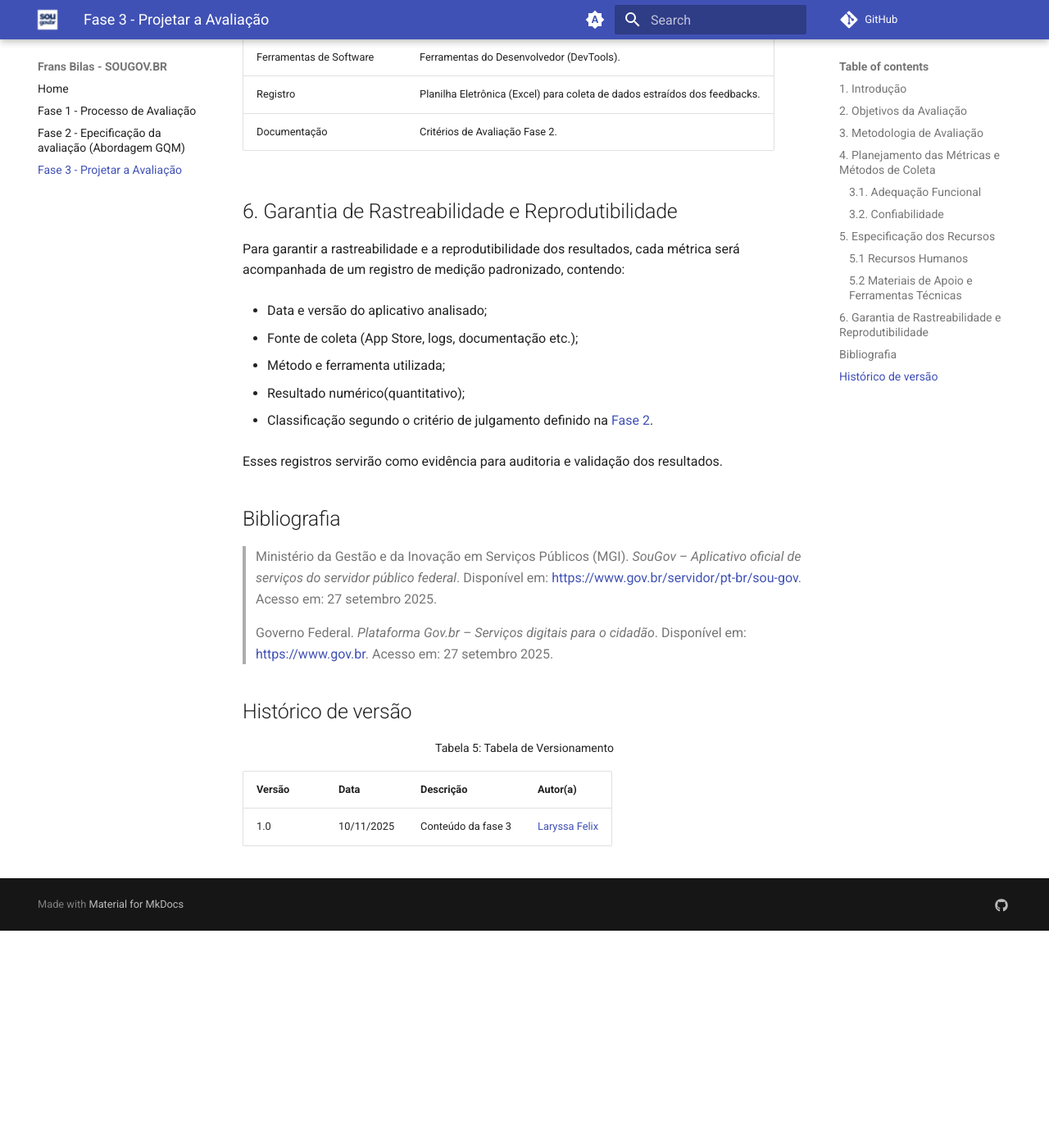
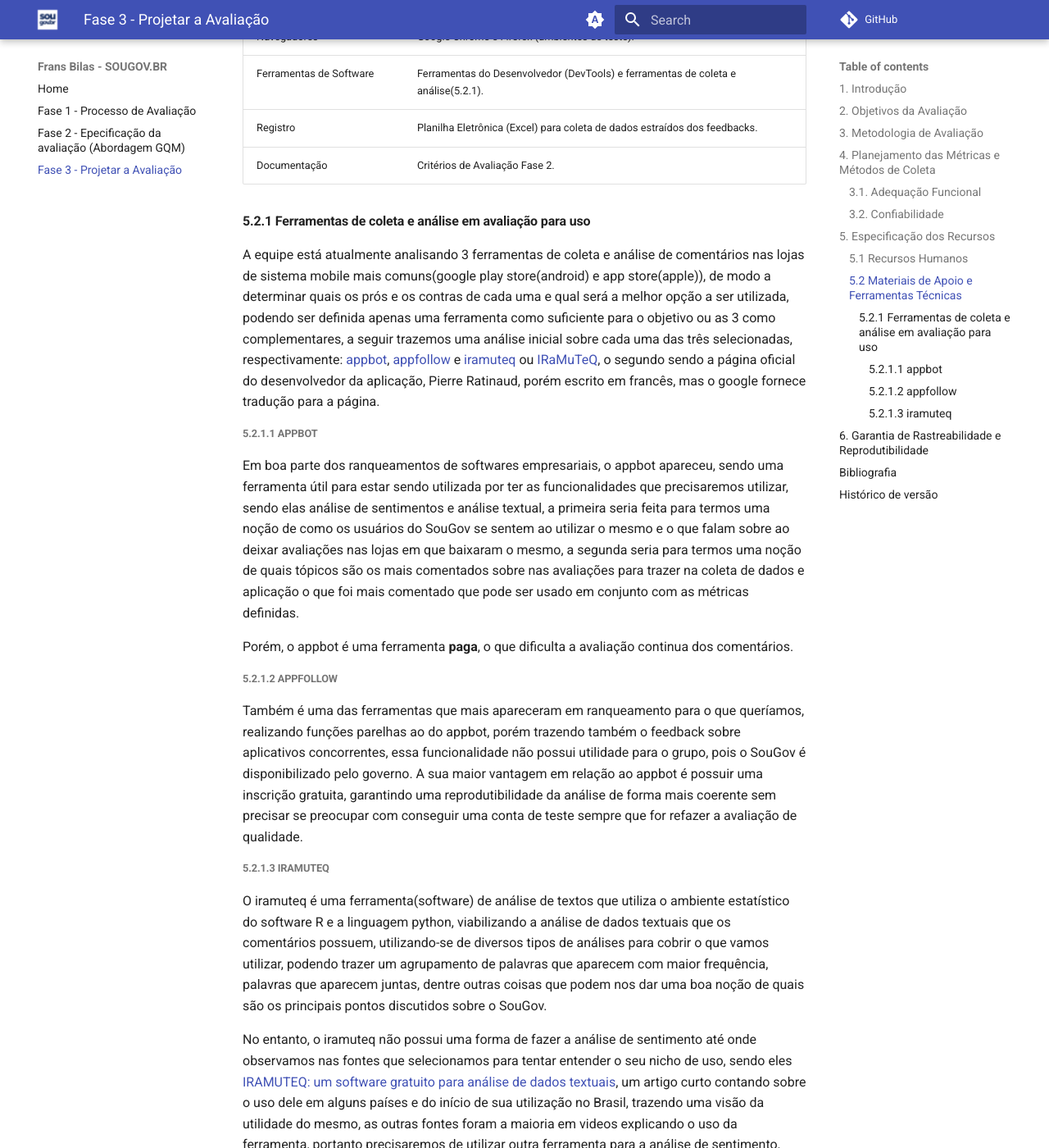
Before and after one commit to felixlaryssa/2025-2_T01_FRANS-BILAS, an MkDocs documentation site: the page built from docs/fase3.md, in a window 1280 px wide and 1400 px high, scrolled down 5121 px. Shown: the whole window at 82% size. Built offline with MkDocs 1.6.1 and Material for MkDocs 9.7.7, drawn with Linux system fonts in a browser that asks for light colours; comment, search, counter and statistics services are not loaded; before the commit the page ends 6256 px from its top, so only the background shows below that; some of the changed text lies outside the part shown.

Commit message:
Adição da análise das ferramentas
Adição da análise inicial sobre as ferramentas que encontramos e julgamos como coerentes para uso, bem como a ferramenta indicada pela professora(IRAMUTEQ).

```diff
--- a/docs/fase3.md
+++ b/docs/fase3.md
@@ -26,7 +26,7 @@ Esta fase garante que:
 ## 2. Objetivos da Avaliação
 
 1. Avaliar o grau de correspondência entre as funcionalidades implementadas e as necessidades dos usuários ([Adequação Funcional](https://felixlaryssa.github.io/2025-2_T01_FRANS-BILAS/fase1/#7-modelo-de-qualidade)
-).
+   ).
 
 2. Verificar a confiabilidade operacional do aplicativo, considerando falhas relatadas, estabilidade e comportamento sob condições normais de uso ([Confiabilidade](https://felixlaryssa.github.io/2025-2_T01_FRANS-BILAS/fase1/#7-modelo-de-qualidade)).
 
@@ -34,9 +34,9 @@ Esta fase garante que:
 
 A avaliação será conduzida de acordo com as cinco etapas do processo de avaliação da ISO/IEC 25040, que servem como referência metodológica:
 
-- Estabelecimento dos requisitos de avaliação (já realizado na [Fase 1]((https://felixlaryssa.github.io/2025-2_T01_FRANS-BILAS/fase1/)));
+- Estabelecimento dos requisitos de avaliação (já realizado na [Fase 1](<(https://felixlaryssa.github.io/2025-2_T01_FRANS-BILAS/fase1/)>));
 
-- Especificação da avaliação (modelo GQM definido na [Fase 2]((https://felixlaryssa.github.io/2025-2_T01_FRANS-BILAS/fase2/) ));
+- Especificação da avaliação (modelo GQM definido na [Fase 2](<(https://felixlaryssa.github.io/2025-2_T01_FRANS-BILAS/fase2/)>));
 
 - Projetar a avaliação (fase atual);
 
@@ -44,7 +44,7 @@ A avaliação será conduzida de acordo com as cinco etapas do processo de avali
 
 - Concluir a avaliação (interpretação e julgamento dos resultados).
 
-Nesta fase, são detalhados os procedimentos de coleta e análise para cada métrica GQM ([M1 a M6]((https://felixlaryssa.github.io/2025-2_T01_FRANS-BILAS/fase2/#32-definicao-das-questoes-e-metricas-abordagem-gqm-q-e-m))), bem como a estrutura operacional necessária para realizar a avaliação com consistência.
+Nesta fase, são detalhados os procedimentos de coleta e análise para cada métrica GQM ([M1 a M6](<(https://felixlaryssa.github.io/2025-2_T01_FRANS-BILAS/fase2/#32-definicao-das-questoes-e-metricas-abordagem-gqm-q-e-m)>)), bem como a estrutura operacional necessária para realizar a avaliação com consistência.
 
 ## 4. Planejamento das Métricas e Métodos de Coleta
 
@@ -52,19 +52,19 @@ As métricas a seguir derivam diretamente da [Fase 2](https://felixlaryssa.githu
 
 ### **3.1. Adequação Funcional**
 
-| **Métrica**                                                       | **Descrição / Finalidade**                                                                         | **Método de Coleta**                                                                      | **Fonte de Dados**                                                                                       | **Frequência / Amostragem**                   | **Critério de Julgamento (da Fase 2)**                                   |
-| ----------------------------------------------------------------- | -------------------------------------------------------------------------------------------------- | ----------------------------------------------------------------------------------------- | -------------------------------------------------------------------------------------------------------- | --------------------------------------------- | ------------------------------------------------------------------------ |
-| **[M1 — Cobertura de Requisitos Críticos por Módulo](https://felixlaryssa.github.io/2025-2_T01_FRANS-BILAS/fase2/#321-adequacao-funcional)**              | Mede a completude funcional, verificando se os módulos do SouGov atendem aos requisitos esperados. | Análise de rastreabilidade entre requisitos documentados e funcionalidades implementadas. | Documentação, lista de requisitos, base de chamados de suporte (“Funcionalidade Ausente”). | Análise pontual sobre versão 5.573.           | ≥ 95% Excelente; 80–94% Bom; 60–79% Regular; < 60% Insuficiente. |
-| **[M2 — Taxa de Inconformidade Funcional (TIF)]((https://felixlaryssa.github.io/2025-2_T01_FRANS-BILAS/fase2/#321-adequacao-funcional))**                   | Mede a correção funcional dos resultados (ex.: cálculo de contracheque, férias).                   | Análises de comentários de usuários relatando divergências (“meu valor no SouGov está diferente do Portal do Servidor”).  |  registros de chamados (“Cálculo Incorreto”) Comentários e avaliações nas App Stores. A partir de feedback de usuário fazer comparativos entre dados do SOUGOV e relatórios públicos (como o [Portal da Transparência](https://portaldatransparencia.gov.br/))                                                | Avaliação sobre amostra representativa. | ≤ 5% Excelente; 6–15% Bom; 16–25% Regular; > 25% Insuficiente.   |
-| **[M3 — Taxa de Sucesso na Conclusão de Tarefas Críticas (TSCTC)](https://felixlaryssa.github.io/2025-2_T01_FRANS-BILAS/fase2/#321-adequacao-funcional)** | Mede se os usuários conseguem completar tarefas essenciais (ex.: Prova de Vida Digital).           | Análise de comportamento do usuário + coleta de feedbacks.                                | Comentários e avaliações nas App Stores, telemetria de eventos de uso.                                   | Coleta contínua durante alguns dias.              | ≥ 90% Excelente; 70–89% Bom; 50–69% Regular; < 50% Insuficiente. |
+| **Métrica**                                                                                                                                               | **Descrição / Finalidade**                                                                         | **Método de Coleta**                                                                                                     | **Fonte de Dados**                                                                                                                                                                                                                                            | **Frequência / Amostragem**             | **Critério de Julgamento (da Fase 2)**                           |
+| --------------------------------------------------------------------------------------------------------------------------------------------------------- | -------------------------------------------------------------------------------------------------- | ------------------------------------------------------------------------------------------------------------------------ | ------------------------------------------------------------------------------------------------------------------------------------------------------------------------------------------------------------------------------------------------------------- | --------------------------------------- | ---------------------------------------------------------------- |
+| **[M1 — Cobertura de Requisitos Críticos por Módulo](https://felixlaryssa.github.io/2025-2_T01_FRANS-BILAS/fase2/#321-adequacao-funcional)**              | Mede a completude funcional, verificando se os módulos do SouGov atendem aos requisitos esperados. | Análise de rastreabilidade entre requisitos documentados e funcionalidades implementadas.                                | Documentação, lista de requisitos, base de chamados de suporte (“Funcionalidade Ausente”).                                                                                                                                                                    | Análise pontual sobre versão 5.573.     | ≥ 95% Excelente; 80–94% Bom; 60–79% Regular; < 60% Insuficiente. |
+| **[M2 — Taxa de Inconformidade Funcional (TIF)](<(https://felixlaryssa.github.io/2025-2_T01_FRANS-BILAS/fase2/#321-adequacao-funcional)>)**               | Mede a correção funcional dos resultados (ex.: cálculo de contracheque, férias).                   | Análises de comentários de usuários relatando divergências (“meu valor no SouGov está diferente do Portal do Servidor”). | registros de chamados (“Cálculo Incorreto”) Comentários e avaliações nas App Stores. A partir de feedback de usuário fazer comparativos entre dados do SOUGOV e relatórios públicos (como o [Portal da Transparência](https://portaldatransparencia.gov.br/)) | Avaliação sobre amostra representativa. | ≤ 5% Excelente; 6–15% Bom; 16–25% Regular; > 25% Insuficiente.   |
+| **[M3 — Taxa de Sucesso na Conclusão de Tarefas Críticas (TSCTC)](https://felixlaryssa.github.io/2025-2_T01_FRANS-BILAS/fase2/#321-adequacao-funcional)** | Mede se os usuários conseguem completar tarefas essenciais (ex.: Prova de Vida Digital).           | Análise de comportamento do usuário + coleta de feedbacks.                                                               | Comentários e avaliações nas App Stores, telemetria de eventos de uso.                                                                                                                                                                                        | Coleta contínua durante alguns dias.    | ≥ 90% Excelente; 70–89% Bom; 50–69% Regular; < 50% Insuficiente. |
 
 ### **3.2. Confiabilidade**
 
-| **Métrica**                                                    | **Descrição / Finalidade**                                                                                | **Método de Coleta**                                                                                                                                                                                                                                                                                                                                                                                                                                                                                                       | **Fonte de Dados**                                                                                                            | **Frequência / Amostragem**                                         | **Critério de Julgamento (da Fase 2)**                                   |
-| -------------------------------------------------------------- | --------------------------------------------------------------------------------------------------------- | -------------------------------------------------------------------------------------------------------------------------------------------------------------------------------------------------------------------------------------------------------------------------------------------------------------------------------------------------------------------------------------------------------------------------------------------------------------------------------------------------------------------------- | ----------------------------------------------------------------------------------------------------------------------------- | ------------------------------------------------------------------- | ------------------------------------------------------------------------ |
-| **M4 — Tempo Médio Entre Falhas (TMEF) / Disponibilidade (%)** | Mede a estabilidade operacional e o tempo médio de funcionamento do SouGov sem interrupções perceptíveis. | O avaliador realizará **sessões de uso contínuo** do aplicativo (mínimo de 30 minutos), em três dias distintos da semana, simulando operações típicas como **login, consulta de contracheque e atualização cadastral**. Durante as sessões, serão anotadas falhas ou travamentos. O cálculo da disponibilidade percentual média será feito com base nesses registros. | Sessões de uso simuladas; | Coleta semanal durante 3 semanas consecutivas.                      | ≥ 99% Excelente; 95–98% Bom; 85–94% → Regular; < 85% → Insuficiente. |
-| **M5 — Tempo Médio para Reparo/Recuperação (TMPR)**            | Mede o tempo necessário para o sistema se recuperar de falhas críticas relatadas por usuários.            | Serão analisados **20 comentários recentes** de usuários na App Store e Play Store que mencionem falhas funcionais (ex: “não abre”, “erro no login”, “não carrega”). Para cada relato, será verificado se o problema foi **corrigido em versões posteriores**, com base nas **notas de atualização oficiais**. O tempo médio entre o relato e a correção observada será estimado como o TMPR.                                                                                                                              | Comentários de usuários nas lojas de aplicativos e notas de atualização do SouGov.                                            | Avaliação trimestral, considerando o histórico de versões lançadas. | ≤ 1h Excelente; 1–3h Bom; 3–6h Regular; > 6h Insuficiente.       |
-| **M6 — Frequência de Falhas Operacionais (FFO)**               | Mede a incidência de falhas percebidas pelos usuários e observadas durante o uso prático do aplicativo.   | A coleta será baseada em **duas fontes**: (1) análise de comentários e avaliações nas lojas de aplicativos, contabilizando menções de falhas (“fecha sozinho”, “erro”, “não abre”); e (2) **observação direta** durante as sessões de teste realizadas para a métrica M4. A proporção de interações que resultaram em falhas será calculada e convertida em percentual de falhas operacionais.                                                                                                                             | Comentários nas lojas de aplicativos e registros das sessões de uso simuladas.                                                | Coleta mensal contínua  | ≤ 2% Excelente; 3–5% Bom; 6–10% Regular; > 10% Insuficiente.     |
+| **Métrica**                                                    | **Descrição / Finalidade**                                                                                | **Método de Coleta**                                                                                                                                                                                                                                                                                                                                                                           | **Fonte de Dados**                                                                 | **Frequência / Amostragem**                                         | **Critério de Julgamento (da Fase 2)**                               |
+| -------------------------------------------------------------- | --------------------------------------------------------------------------------------------------------- | ---------------------------------------------------------------------------------------------------------------------------------------------------------------------------------------------------------------------------------------------------------------------------------------------------------------------------------------------------------------------------------------------- | ---------------------------------------------------------------------------------- | ------------------------------------------------------------------- | -------------------------------------------------------------------- |
+| **M4 — Tempo Médio Entre Falhas (TMEF) / Disponibilidade (%)** | Mede a estabilidade operacional e o tempo médio de funcionamento do SouGov sem interrupções perceptíveis. | O avaliador realizará **sessões de uso contínuo** do aplicativo (mínimo de 30 minutos), em três dias distintos da semana, simulando operações típicas como **login, consulta de contracheque e atualização cadastral**. Durante as sessões, serão anotadas falhas ou travamentos. O cálculo da disponibilidade percentual média será feito com base nesses registros.                          | Sessões de uso simuladas;                                                          | Coleta semanal durante 3 semanas consecutivas.                      | ≥ 99% Excelente; 95–98% Bom; 85–94% → Regular; < 85% → Insuficiente. |
+| **M5 — Tempo Médio para Reparo/Recuperação (TMPR)**            | Mede o tempo necessário para o sistema se recuperar de falhas críticas relatadas por usuários.            | Serão analisados **20 comentários recentes** de usuários na App Store e Play Store que mencionem falhas funcionais (ex: “não abre”, “erro no login”, “não carrega”). Para cada relato, será verificado se o problema foi **corrigido em versões posteriores**, com base nas **notas de atualização oficiais**. O tempo médio entre o relato e a correção observada será estimado como o TMPR.  | Comentários de usuários nas lojas de aplicativos e notas de atualização do SouGov. | Avaliação trimestral, considerando o histórico de versões lançadas. | ≤ 1h Excelente; 1–3h Bom; 3–6h Regular; > 6h Insuficiente.           |
+| **M6 — Frequência de Falhas Operacionais (FFO)**               | Mede a incidência de falhas percebidas pelos usuários e observadas durante o uso prático do aplicativo.   | A coleta será baseada em **duas fontes**: (1) análise de comentários e avaliações nas lojas de aplicativos, contabilizando menções de falhas (“fecha sozinho”, “erro”, “não abre”); e (2) **observação direta** durante as sessões de teste realizadas para a métrica M4. A proporção de interações que resultaram em falhas será calculada e convertida em percentual de falhas operacionais. | Comentários nas lojas de aplicativos e registros das sessões de uso simuladas.     | Coleta mensal contínua                                              | ≤ 2% Excelente; 3–5% Bom; 6–10% Regular; > 10% Insuficiente.         |
 
 ## 5. Especificação dos Recursos
 
@@ -72,20 +72,39 @@ Os seguintes recursos são necessários para a execução completa e controlada
 
 ### 5.1 Recursos Humanos
 
-| Membro          | Responsabilidades                                     |
-|-----------------|-------------------------------------------------------|
+| Membro               | Responsabilidades                                |
+| -------------------- | ------------------------------------------------ |
 | Avaliadores (Equipe) | Execução dos testes, coleta e registro de dados. |
 
 ### 5.2 Materiais de Apoio e Ferramentas Técnicas
 
-| Recurso                  | Função na Avaliação                                                |
-|---------------------------|-------------------------------------------------------------------|
-| Software Objeto de Avaliação | Aplicação SOUGOV (versão MOBILE).                    |
-| Navegadores               | Google Chrome e Firefox (ambientes de teste).            |
-| Ferramentas de Software   | Ferramentas do Desenvolvedor (DevTools).                        |
-| Registro                  | Planilha Eletrônica (Excel) para coleta de dados estraídos dos feedbacks.               |
-| Documentação              | Critérios de Avaliação Fase 2.                                   |
+| Recurso                      | Função na Avaliação                                                               |
+| ---------------------------- | --------------------------------------------------------------------------------- |
+| Software Objeto de Avaliação | Aplicação SOUGOV (versão MOBILE).                                                 |
+| Navegadores                  | Google Chrome e Firefox (ambientes de teste).                                     |
+| Ferramentas de Software      | Ferramentas do Desenvolvedor (DevTools) e ferramentas de coleta e análise(5.2.1). |
+| Registro                     | Planilha Eletrônica (Excel) para coleta de dados estraídos dos feedbacks.         |
+| Documentação                 | Critérios de Avaliação Fase 2.                                                    |
 
+#### 5.2.1 Ferramentas de coleta e análise em avaliação para uso
+
+A equipe está atualmente analisando 3 ferramentas de coleta e análise de comentários nas lojas de sistema mobile mais comuns(google play store(android) e app store(apple)), de modo a determinar quais os prós e os contras de cada uma e qual será a melhor opção a ser utilizada, podendo ser definida apenas uma ferramenta como suficiente para o objetivo ou as 3 como complementares, a seguir trazemos uma análise inicial sobre cada uma das três selecionadas, respectivamente: [appbot](appbot.co), [appfollow](appfollow.io) e [iramuteq](https://sourceforge.net/projects/iramuteq/) ou [IRaMuTeQ](https://pratinaud.gitpages.huma-num.fr/iramuteq-website/), o segundo sendo a página oficial do desenvolvedor da aplicação, Pierre Ratinaud, porém escrito em francês, mas o google fornece tradução para a página.
+
+##### 5.2.1.1 appbot
+
+Em boa parte dos ranqueamentos de softwares empresariais, o appbot apareceu, sendo uma ferramenta útil para estar sendo utilizada por ter as funcionalidades que precisaremos utilizar, sendo elas análise de sentimentos e análise textual, a primeira seria feita para termos uma noção de como os usuários do SouGov se sentem ao utilizar o mesmo e o que falam sobre ao deixar avaliações nas lojas em que baixaram o mesmo, a segunda seria para termos uma noção de quais tópicos são os mais comentados sobre nas avaliações para trazer na coleta de dados e aplicação o que foi mais comentado que pode ser usado em conjunto com as métricas definidas.
+
+Porém, o appbot é uma ferramenta **paga**, o que dificulta a avaliação continua dos comentários.
+
+##### 5.2.1.2 appfollow
+
+Também é uma das ferramentas que mais apareceram em ranqueamento para o que queríamos, realizando funções parelhas ao do appbot, porém trazendo também o feedback sobre aplicativos concorrentes, essa funcionalidade não possui utilidade para o grupo, pois o SouGov é disponibilizado pelo governo. A sua maior vantagem em relação ao appbot é possuir uma inscrição gratuita, garantindo uma reprodutibilidade da análise de forma mais coerente sem precisar se preocupar com conseguir uma conta de teste sempre que for refazer a avaliação de qualidade.
+
+##### 5.2.1.3 iramuteq
+
+O iramuteq é uma ferramenta(software) de análise de textos que utiliza o ambiente estatístico do software R e a linguagem python, viabilizando a análise de dados textuais que os comentários possuem, utilizando-se de diversos tipos de análises para cobrir o que vamos utilizar, podendo trazer um agrupamento de palavras que aparecem com maior frequência, palavras que aparecem juntas, dentre outras coisas que podem nos dar uma boa noção de quais são os principais pontos discutidos sobre o SouGov.
+
+No entanto, o iramuteq não possui uma forma de fazer a análise de sentimento até onde observamos nas fontes que selecionamos para tentar entender o seu nicho de uso, sendo eles [IRAMUTEQ: um software gratuito para análise de dados textuais](https://pepsic.bvsalud.org/scielo.php?script=sci_arttext&pid=S1413-389X2013000200016), um artigo curto contando sobre o uso dele em alguns países e do início de sua utilização no Brasil, trazendo uma visão da utilidade do mesmo, as outras fontes foram a maioria em videos explicando o uso da ferramenta, portanto precisaremos de utilizar outra ferramenta para a análise de sentimento, podendo ser uma das citadas antes do IRAMUTEQ ou outra que o grupo venha a encontrar.
 
 ## 6. Garantia de Rastreabilidade e Reprodutibilidade
 
@@ -105,9 +124,9 @@ Esses registros servirão como evidência para auditoria e validação dos resul
 
 ## Bibliografia
 
-> Ministério da Gestão e da Inovação em Serviços Públicos (MGI). *SouGov – Aplicativo oficial de serviços do servidor público federal*. Disponível em: <https://www.gov.br/servidor/pt-br/sou-gov>. Acesso em: 27 setembro 2025.
+> Ministério da Gestão e da Inovação em Serviços Públicos (MGI). _SouGov – Aplicativo oficial de serviços do servidor público federal_. Disponível em: <https://www.gov.br/servidor/pt-br/sou-gov>. Acesso em: 27 setembro 2025.
 
-> Governo Federal. *Plataforma Gov.br – Serviços digitais para o cidadão*. Disponível em: <https://www.gov.br>. Acesso em: 27 setembro 2025.
+> Governo Federal. _Plataforma Gov.br – Serviços digitais para o cidadão_. Disponível em: <https://www.gov.br>. Acesso em: 27 setembro 2025.
 
 ## Histórico de versão
 
@@ -115,6 +134,7 @@ Esses registros servirão como evidência para auditoria e validação dos resul
   Tabela 5: Tabela de Versionamento
 </div>
 
-| Versão | Data       | Descrição                             | Autor(a) |
-| ------ | ---------- | ------------------------------------- | -------- |
-| 1.0    | 10/11/2025 | Conteúdo da fase 3 | [Laryssa Felix](https://github.com/felixlaryssa)   |
+| Versão | Data       | Descrição                                           | Autor(a)                                                           |
+| ------ | ---------- | --------------------------------------------------- | ------------------------------------------------------------------ |
+| 1.0    | 10/11/2025 | Conteúdo da fase 3                                  | [Laryssa Felix](https://github.com/felixlaryssa)                   |
+| 2.0    | 16/11/2025 | Adição de análise inicial das ferramentas de coleta | [Carlos Eduardo](https://github.com/CarlosEduardoMendesdeMesquita) |
```
